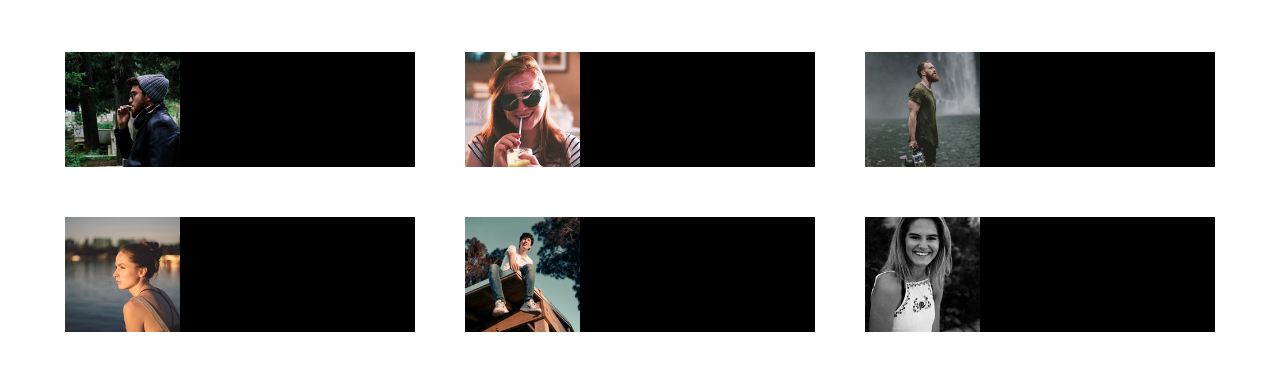
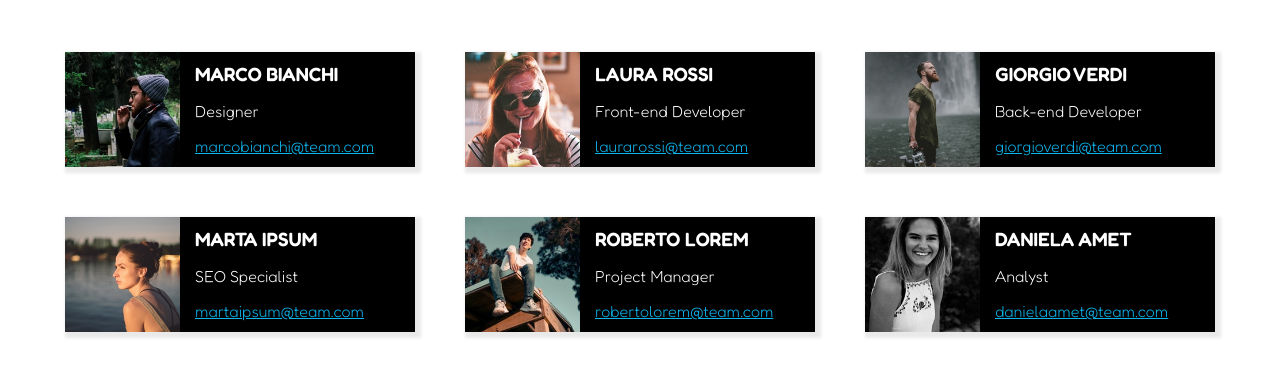
Before and after one commit to mesciuS/html-css-float-cards, a plain HTML site: page index.html in a window 1280 px wide. Shown: the part 162-538 px from the top of the page. Drawn offline with Linux system fonts and the light colour scheme.

Commit message:
testo e formattazione testo

```diff
--- a/css/style.css
+++ b/css/style.css
@@ -34,6 +34,7 @@ h1 {
     background-color: black;
     color: white;
     margin: 25px;
+    box-shadow: 3px 3px 3px 3px #23222219;
 }
 
 .clearfix::after {
@@ -45,3 +46,25 @@ h1 {
 .pro-pic {
     width: 115px;
 }
+
+.nomi {
+    padding-top: 10px;
+    padding-left: 130px;
+    font-size: larger;
+    font-weight: bolder;
+}
+
+.prof {
+     padding-top: 15px;
+     padding-bottom: 15px;
+     padding-left: 130px;
+
+}
+
+.mail {
+    padding-left: 130px;
+}
+
+a {
+    color: rgba(13, 181, 237, 0.995)
+}
--- a/index.html
+++ b/index.html
@@ -28,34 +28,47 @@
         <div class="clearfix">
 
             <div class="card float-left">
-                <img src="img/male1.png" alt="marco bianchi" class="pro-pic">
-
+                <img src="img/male1.png" alt="marco bianchi" class="pro-pic float-left">
+                <div class="nomi">MARCO BIANCHI</div>
+                <div class="prof">Designer</div>
+                <div class="mail"><a href="">marcobianchi@team.com</a></div>
             </div>
 
             <div class="card float-left">
-                <img src="img/female1.png" alt="laura rossi" class="pro-pic">
-
+                <img src="img/female1.png" alt="laura rossi" class="pro-pic float-left">
+                <div class="nomi">LAURA ROSSI</div>
+                <div class="prof">Front-end Developer</div>
+                <div class="mail"><a href="">laurarossi@team.com</a></div>
             </div>
 
             <div class="card float-left">
-                <img src="img/male2.png" alt="giorgio verdi" class="pro-pic">
-
+                <img src="img/male2.png" alt="giorgio verdi" class="pro-pic float-left">
+                <div class="nomi">GIORGIO VERDI</div>
+                <div class="prof">Back-end Developer</div>
+                <div class="mail"><a href="">giorgioverdi@team.com</a></div>
             </div>
 
             <div class="card float-left">
-                <img src="img/female2.png" alt="marta ipsum" class="pro-pic">
-
+                <img src="img/female2.png" alt="marta ipsum" class="pro-pic float-left">
+                <div class="nomi">MARTA IPSUM</div>
+                <div class="prof">SEO Specialist</div>
+                <div class="mail"><a href="">martaipsum@team.com</a></div>
             </div>
 
             <div class="card float-left">
-                <img src="img/male3.png" alt="roberto lorem" class="pro-pic">
-
+                <img src="img/male3.png" alt="roberto lorem" class="pro-pic float-left">
+                <div class="nomi">ROBERTO LOREM</div>
+                <div class="prof">Project Manager</div>
+                <div class="mail"><a href="">robertolorem@team.com</a></div>
             </div>
 
             <div class="card float-left">
-                <img src="img/female3.png" alt="daniela amet" class="pro-pic">
+                <img src="img/female3.png" alt="daniela amet" class="pro-pic float-left">
+                <div class="nomi">DANIELA AMET</div>
+                <div class="prof">Analyst</div>
+                <div class="mail"><a href="">danielaamet@team.com</a></div>
+            </div>
 
-            </div>
 
         </div>
 
```
